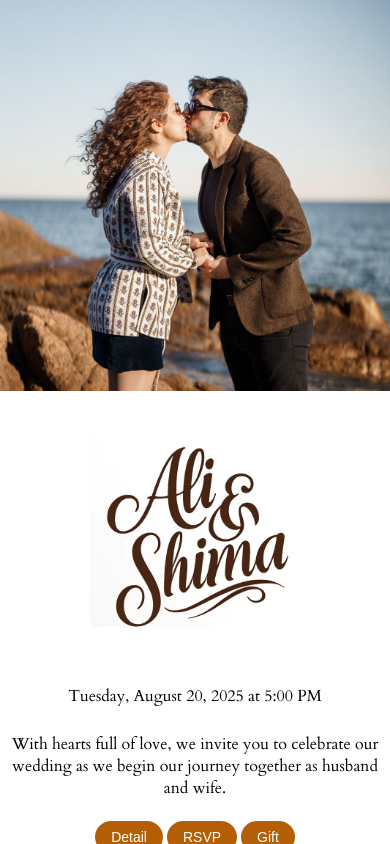
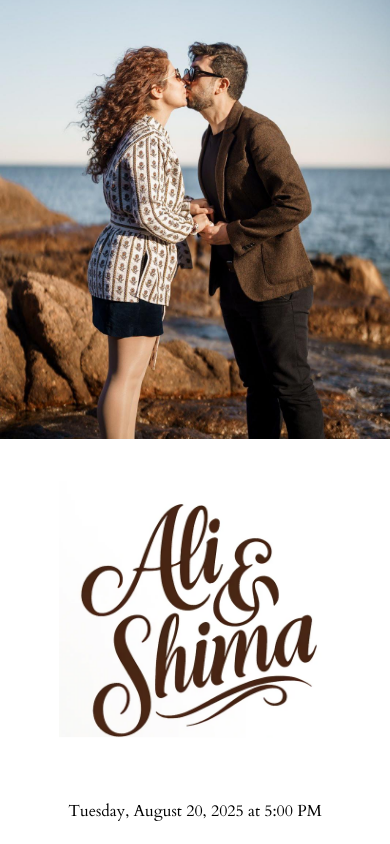
Before and after one commit to sepool7/ali-shima, a React (Create React App) app: page / in a window 390 px wide. Built offline with nearby package versions, Linux system fonts and the light colour scheme.

Commit message:
first commit

```diff
--- a/src/WeddingWebsite.css
+++ b/src/WeddingWebsite.css
@@ -48,7 +48,8 @@ body, html {
 }
 
 .names-image {
-  max-width: 80%; /* Adjust the width for desktop */
+  width: 50%; /* Make the image larger */
+  max-width: 500px; /* Ensure it doesn't get too large */
   height: auto;
   margin-bottom: 20px; /* Add some spacing below the image */
 }
@@ -104,14 +105,12 @@ body, html {
   }
 
   .image-container img {
-    width: 100%;
-    height: 50vh; /* Adjust the image height to be responsive */
-    object-fit: cover; /* Adjust the image to maintain aspect ratio */
+    height: auto; /* Adjust the image to maintain aspect ratio */
   }
 
   .names-image {
     width: 70%; /* Adjust width for mobile view */
-    max-width: 300px; /* Ensure it doesn't get too large */
+    max-width: 400px; /* Ensure it doesn't get too large */
     margin-bottom: 20px; /* Add some spacing below the image */
   }
 
```
